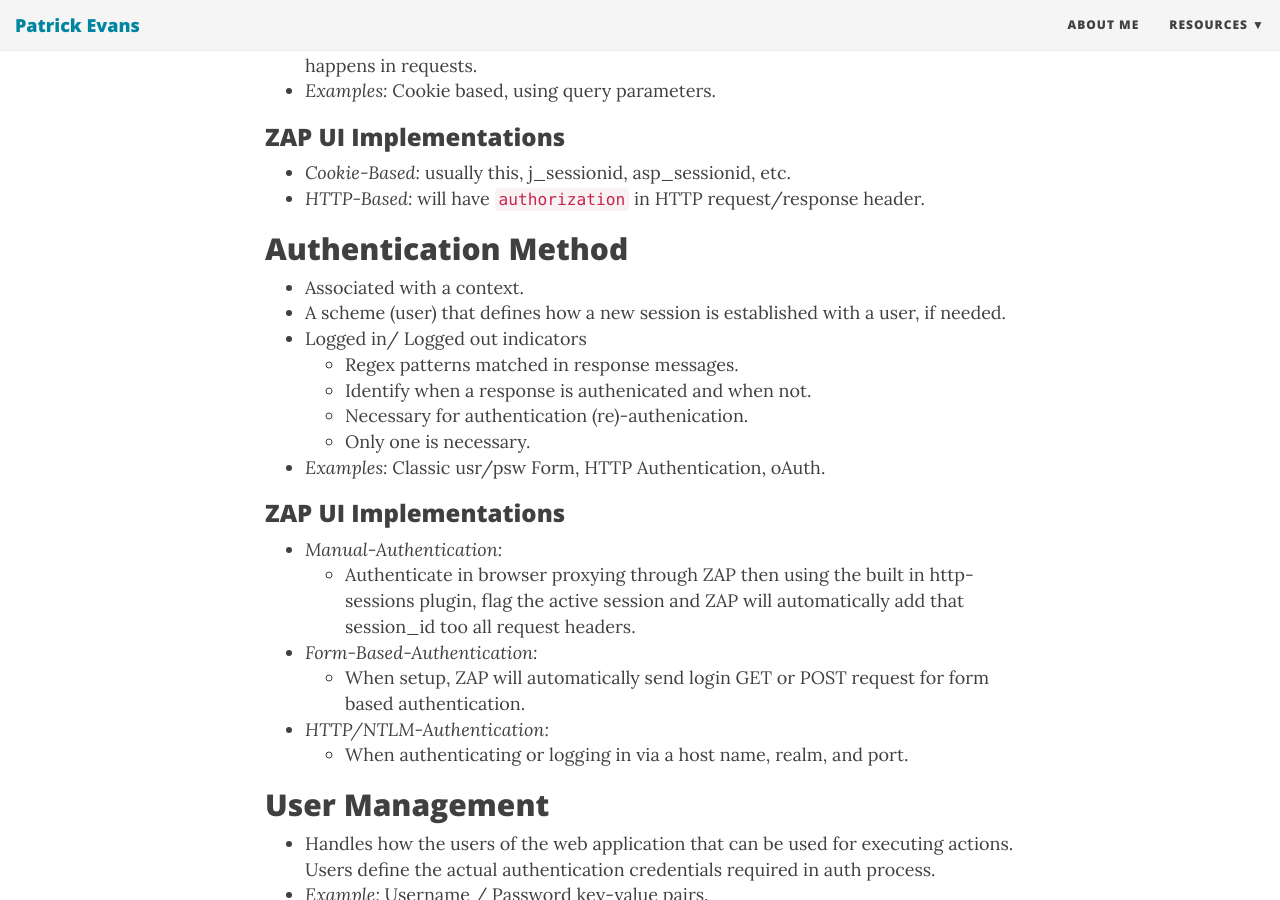
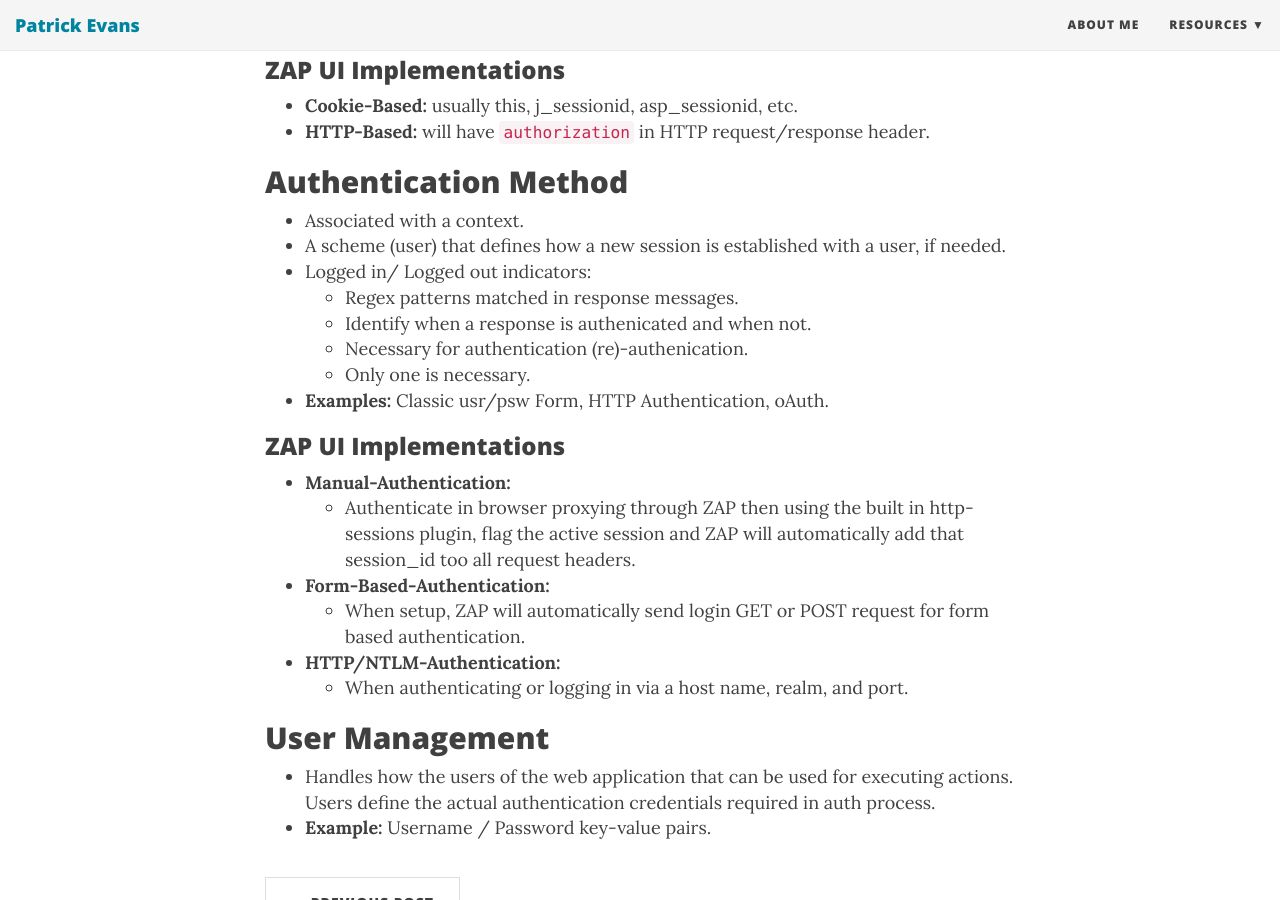
Before and after one commit to patevs/old_blog, a Jekyll site: the page built from _posts/2017-11-30-owasp-zap.md, in a window 1280 px wide and 900 px high, scrolled down 1021 px. Built offline with Jekyll 4.4.1, drawn with Linux system fonts in a browser that asks for light colours; nearby versions of some CDN libraries.

Commit message:
updating_formatting_1 owasp-zap post

```diff
--- a/_posts/2017-11-30-owasp-zap.md
+++ b/_posts/2017-11-30-owasp-zap.md
@@ -18,9 +18,10 @@ It is designed to be used by people with a wide range of security experience and
  <p style="text-align:center"> More information on<a href="https://www.owasp.org/index.php/OWASP_Zed_Attack_Proxy_Project"> ZAP</a></p>
 
 </div>
-<br>
+
 
 # ZAP CONCEPTS
+
 
 ## Context
 * A way of relating URLs together.
@@ -30,39 +31,39 @@ It is designed to be used by people with a wide range of security experience and
 ## Session Management
 * A scheme that defines how a web session is identified by the server and what happens in requests.
 <br>
-* _Examples:_ Cookie based, using query parameters.
+* __Examples:__ Cookie based, using query parameters.
 <br>
 
 ### ZAP UI Implementations
-* _Cookie-Based:_ usually this, j_sessionid, asp_sessionid, etc.
-* _HTTP-Based:_ will have `authorization` in HTTP request/response header.
+* __Cookie-Based:__ usually this, j_sessionid, asp_sessionid, etc.
+* __HTTP-Based:__ will have `authorization` in HTTP request/response header.
 <br>
 
 ## Authentication Method
 * Associated with a context.
 * A scheme (user) that defines how a new session is established with a user, if needed.
-* Logged in/ Logged out indicators
-	+ Regex patterns matched in response messages.
-	+ Identify when a response is authenicated and when not.
-	+ Necessary for authentication (re)-authenication.
-	+ Only one is necessary.
+* Logged in/ Logged out indicators:
+	- Regex patterns matched in response messages.
+	- Identify when a response is authenicated and when not.
+	- Necessary for authentication (re)-authenication.
+	- Only one is necessary.
 <br>
-* _Examples:_ Classic usr/psw Form, HTTP Authentication, oAuth.
+* __Examples:__ Classic usr/psw Form, HTTP Authentication, oAuth.
 <br>
 
 ### ZAP UI Implementations
-* _Manual-Authentication:_
-	+ Authenticate in browser proxying through ZAP then using the built in http-sessions plugin, flag the active session and ZAP will automatically add that session_id too all request headers.
-* _Form-Based-Authentication:_
-	* When setup, ZAP will automatically send login GET or POST request for form based authentication.
-* _HTTP/NTLM-Authentication:_
-	+ When authenticating or logging in via a host name, realm, and port.
+* __Manual-Authentication:__
+	- Authenticate in browser proxying through ZAP then using the built in http-sessions plugin, flag the active session and ZAP will automatically add that session_id too all request headers.
+* __Form-Based-Authentication:__
+	- When setup, ZAP will automatically send login GET or POST request for form based authentication.
+* __HTTP/NTLM-Authentication:__
+	- When authenticating or logging in via a host name, realm, and port.
 <br>
 
 ## User Management
 * Handles how the users of the web application that can be used for executing actions.
 Users define the actual authentication credentials required in auth process.
 <br>
-* _Example:_ Username / Password key-value pairs.
+* __Example:__ Username / Password key-value pairs.
 <br>
 <br>
```
